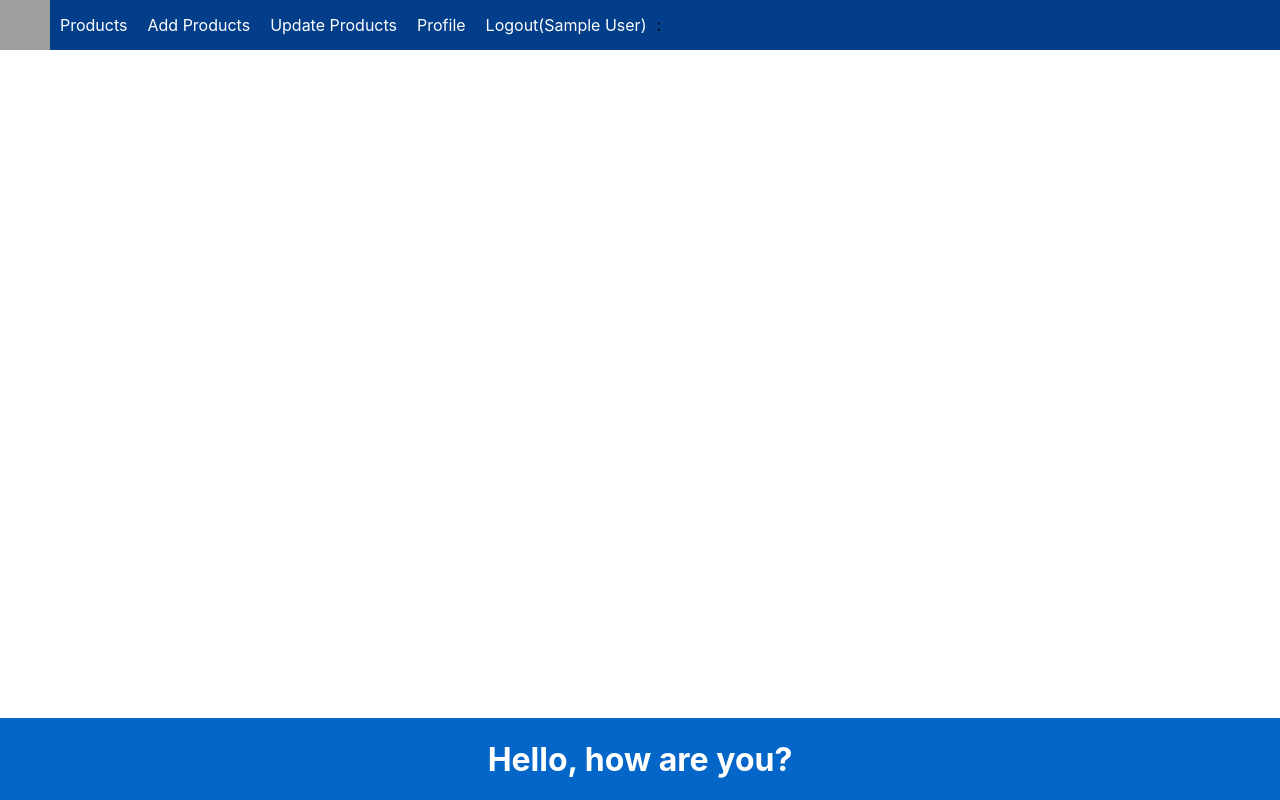
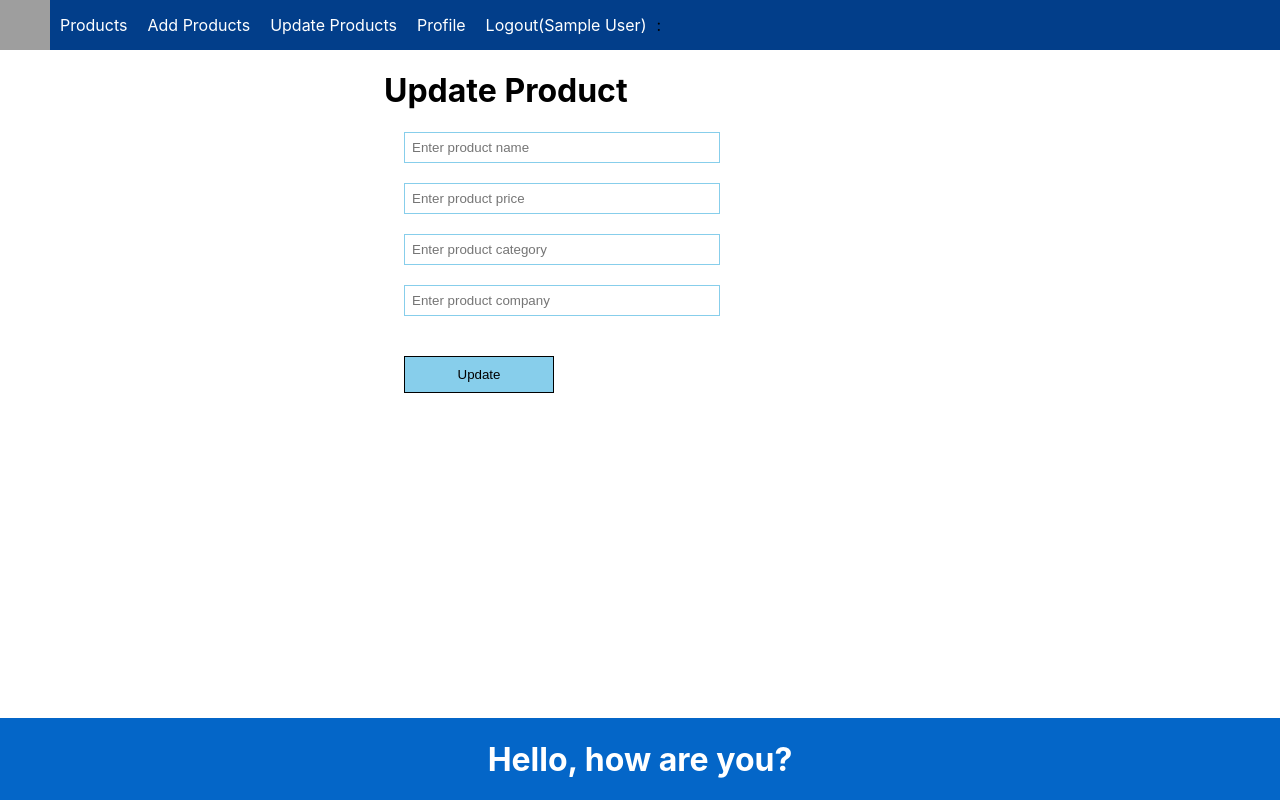
Before and after one commit to mohammadameen21/E-Dashboard-Frontend, a React (Create React App) app: page /update/1 in a window 1280 px wide. Built offline with nearby package versions, Linux system fonts and the light colour scheme; sample sign-in values are in the browser's storage; grey boxes are pictures that could not be loaded.

Commit message:
Update Product user interface

```diff
--- a/src/App.js
+++ b/src/App.js
@@ -7,6 +7,7 @@ import PrivateComponent from './PrivateComponent';
 import LogIn from './LogIn'
 import AddProduct from './AddProduct';
 import ProductList from './ProductList';
+import UpdateProduct from './UpdateProduct';
 
 function App() {
   return (
@@ -20,7 +21,7 @@ function App() {
         <Route element={<PrivateComponent/>}>
         <Route path="/" element={<ProductList />}/>
         <Route path="/add" element={<AddProduct/>}/>
-        <Route path="/update" element={<h1>Update Product Component</h1>}/>
+        <Route path="/update/:id" element={<UpdateProduct/>}/>
         <Route path="/logout" element={<h1>Logout Component</h1>}/>
         <Route path="/profile" element={<h1>Profile Component</h1>}/>
         </Route>
--- a/src/ProductList.js
+++ b/src/ProductList.js
@@ -1,4 +1,6 @@
 import React,{ useEffect, useState } from "react";
+import { Link } from "react-router-dom";
+
 
 const ProductList = () => {
     const [products, setProducts] = useState([]);
@@ -45,7 +47,10 @@ const ProductList = () => {
                     <li>{item.name}</li>
                     <li>{item.price}</li>
                     <li>{item.category}</li>
-                    <li><button onClick={()=>deleteProduct(item._id)}>Delete</button></li>
+                    <li>
+                        <button onClick={()=>deleteProduct(item._id)}>Delete</button>
+                        <Link to={"/update/"+item.id}>Update</Link>
+                    </li>
 
                 </ul>
 
--- /dev/null
+++ b/src/UpdateProduct.js
@@ -0,0 +1,36 @@
+import React from "react";
+import { useState } from "react";
+
+const UpdateProduct = () =>{
+
+    const [name, setName] = useState("");
+    const [price, setPrice] = useState("");
+    const [category, setCategory] = useState("");
+    const [company, setCompany] = useState("");
+
+    const updateProduct = async () => {
+
+        console.warn(name,price,category,company);
+
+    }
+
+    return(
+
+    <div className="product">
+
+        <h1>Update Product</h1>
+        <input type="text" placeholder="Enter product name" className="inputBox" value={name} onChange={(e)=>{setName(e.target.value)}}/>
+        <input className="inputBox" placeholder="Enter product price"  value={price} onChange={(e)=>{setPrice(e.target.value)}}/>
+        <input type="text" placeholder="Enter product category" className="inputBox" value={category} onChange={(e)=>{setCategory(e.target.value)}}/>
+        <input type="text" placeholder="Enter product company" className="inputBox" value={company} onChange={(e)=>{setCompany(e.target.value)}}/>
+
+
+        <button className="appButton" onClick={updateProduct}>Update</button>
+
+    </div>
+    )
+
+
+}
+
+export default UpdateProduct;
```
